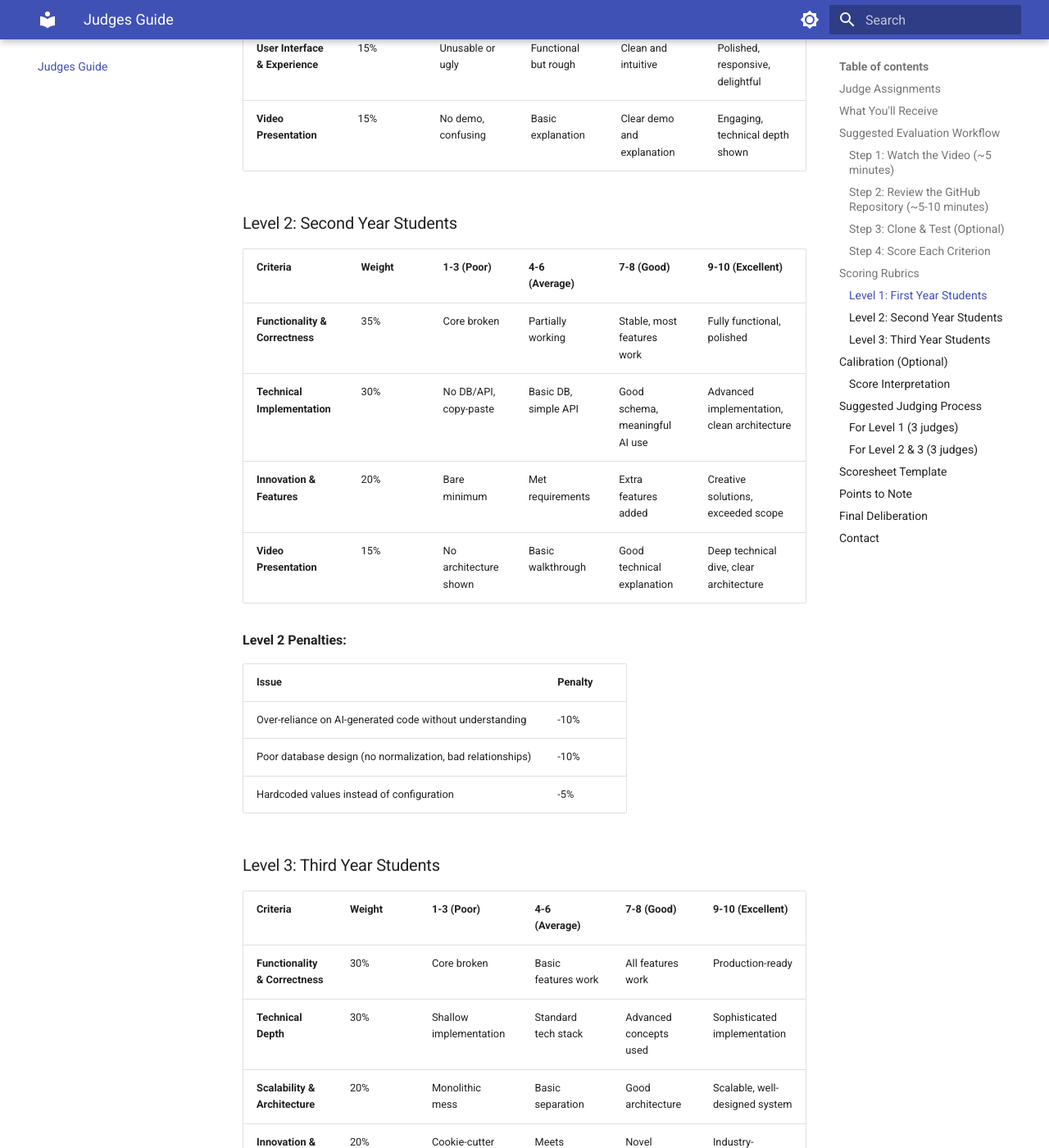
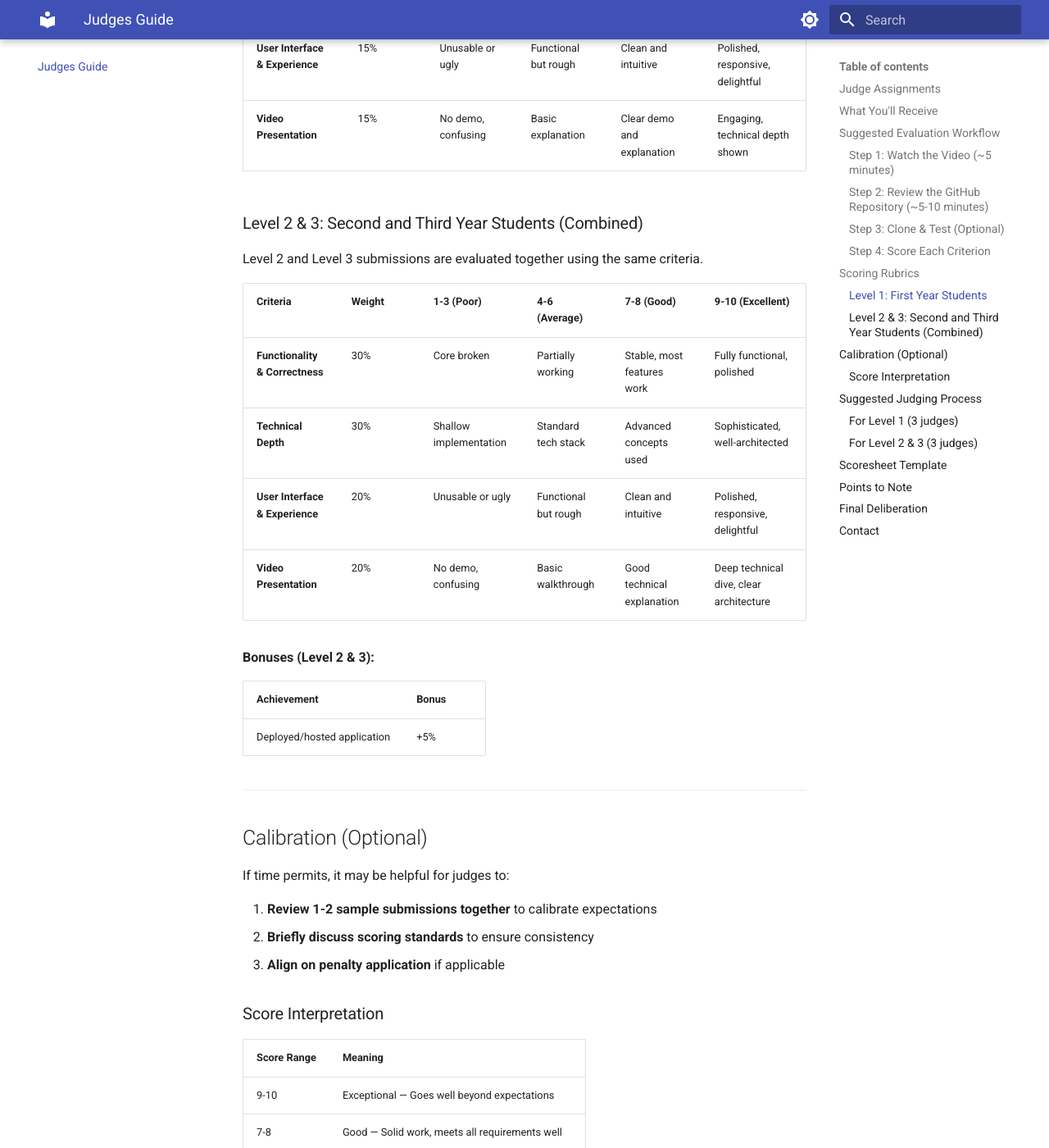
Before and after one commit to fossclub-saiu/ctrl_c_ctrl_v_hackathon, an MkDocs documentation site: the page built from docs/judges-guide.md, in a window 1280 px wide and 1400 px high, scrolled down 2543 px. Shown: the whole window at 82% size. Built offline with MkDocs 1.6.1 and Material for MkDocs 9.7.7, drawn with Linux system fonts in a browser that asks for light colours; some of the changed text lies outside the part shown.

Commit message:
Refactor judges guide formatting for improved readability and consistency

```diff
--- a/docs/judges-guide.md
+++ b/docs/judges-guide.md
@@ -8,9 +8,9 @@
 
 ## Judge Assignments
 
-| Level | Judges | Submissions |
-|-------|--------|-------------|
-| Level 1 | 3 judges | First year student projects |
+| Level       | Judges            | Submissions                            |
+| ----------- | ----------------- | -------------------------------------- |
+| Level 1     | 3 judges          | First year student projects            |
 | Level 2 & 3 | 3 judges (shared) | Second and third year student projects |
 
 ---
@@ -42,13 +42,13 @@
 
 Some areas that may be helpful to review:
 
-| Area | Considerations |
-|------|----------------|
-| **README** | Project explanation, setup instructions, screenshots |
-| **Code Structure** | Organization, meaningful file names |
-| **Code Quality** | Readability, comments, handling of sensitive data |
-| **Commit History** | Development progression over time |
-| **Dependencies** | Proper dependency management (`requirements.txt`, `package.json`, etc.) |
+| Area                     | Considerations                                                              |
+| ------------------------ | --------------------------------------------------------------------------- |
+| **README**         | Project explanation, setup instructions, screenshots                        |
+| **Code Structure** | Organization, meaningful file names                                         |
+| **Code Quality**   | Readability, comments, handling of sensitive data                           |
+| **Commit History** | Development progression over time                                           |
+| **Dependencies**   | Proper dependency management (`requirements.txt`, `package.json`, etc.) |
 
 ### Step 3: Clone & Test (Optional)
 
@@ -72,55 +72,29 @@
 
 ### Level 1: First Year Students
 
-| Criteria | Weight | 1-3 (Poor) | 4-6 (Average) | 7-8 (Good) | 9-10 (Excellent) |
-|----------|--------|------------|---------------|------------|------------------|
-| **Functionality & Correctness** | 40% | Major features broken | Some features work | Most features work | All features work smoothly |
-| **Logic & Code Quality** | 30% | Messy, hard to follow | Basic structure | Clean and readable | Well-organized, good practices |
-| **User Interface & Experience** | 15% | Unusable or ugly | Functional but rough | Clean and intuitive | Polished, responsive, delightful |
-| **Video Presentation** | 15% | No demo, confusing | Basic explanation | Clear demo and explanation | Engaging, technical depth shown |
+| Criteria                              | Weight | 1-3 (Poor)            | 4-6 (Average)        | 7-8 (Good)                 | 9-10 (Excellent)                 |
+| ------------------------------------- | ------ | --------------------- | -------------------- | -------------------------- | -------------------------------- |
+| **Functionality & Correctness** | 40%    | Major features broken | Some features work   | Most features work         | All features work smoothly       |
+| **Logic & Code Quality**        | 30%    | Messy, hard to follow | Basic structure      | Clean and readable         | Well-organized, good practices   |
+| **User Interface & Experience** | 15%    | Unusable or ugly      | Functional but rough | Clean and intuitive        | Polished, responsive, delightful |
+| **Video Presentation**          | 15%    | No demo, confusing    | Basic explanation    | Clear demo and explanation | Engaging, technical depth shown  |
 
-### Level 2: Second Year Students
+### Level 2 & 3: Second and Third Year Students (Combined)
 
-| Criteria | Weight | 1-3 (Poor) | 4-6 (Average) | 7-8 (Good) | 9-10 (Excellent) |
-|----------|--------|------------|---------------|------------|------------------|
-| **Functionality & Correctness** | 35% | Core broken | Partially working | Stable, most features work | Fully functional, polished |
-| **Technical Implementation** | 30% | No DB/API, copy-paste | Basic DB, simple API | Good schema, meaningful AI use | Advanced implementation, clean architecture |
-| **Innovation & Features** | 20% | Bare minimum | Met requirements | Extra features added | Creative solutions, exceeded scope |
-| **Video Presentation** | 15% | No architecture shown | Basic walkthrough | Good technical explanation | Deep technical dive, clear architecture |
+Level 2 and Level 3 submissions are evaluated together using the same criteria.
 
-**Level 2 Penalties:**
+| Criteria                              | Weight | 1-3 (Poor)             | 4-6 (Average)        | 7-8 (Good)                 | 9-10 (Excellent)                        |
+| ------------------------------------- | ------ | ---------------------- | -------------------- | -------------------------- | --------------------------------------- |
+| **Functionality & Correctness** | 30%    | Core broken            | Partially working    | Stable, most features work | Fully functional, polished              |
+| **Technical Depth**             | 30%    | Shallow implementation | Standard tech stack  | Advanced concepts used     | Sophisticated, well-architected         |
+| **User Interface & Experience** | 20%    | Unusable or ugly       | Functional but rough | Clean and intuitive        | Polished, responsive, delightful        |
+| **Video Presentation**          | 20%    | No demo, confusing     | Basic walkthrough    | Good technical explanation | Deep technical dive, clear architecture |
 
-| Issue | Penalty |
-|-------|---------|
-| Over-reliance on AI-generated code without understanding | -10% |
-| Poor database design (no normalization, bad relationships) | -10% |
-| Hardcoded values instead of configuration | -5% |
+**Bonuses (Level 2 & 3):**
 
-### Level 3: Third Year Students
-
-| Criteria | Weight | 1-3 (Poor) | 4-6 (Average) | 7-8 (Good) | 9-10 (Excellent) |
-|----------|--------|------------|---------------|------------|------------------|
-| **Functionality & Correctness** | 30% | Core broken | Basic features work | All features work | Production-ready |
-| **Technical Depth** | 30% | Shallow implementation | Standard tech stack | Advanced concepts used | Sophisticated implementation |
-| **Scalability & Architecture** | 20% | Monolithic mess | Basic separation | Good architecture | Scalable, well-designed system |
-| **Innovation & Impact** | 20% | Cookie-cutter solution | Meets requirements | Novel approaches | Industry-applicable, innovative |
-
-**Level 3 Bonuses:**
-
-| Achievement | Bonus |
-|-------------|-------|
-| Deployed/hosted application | +5% |
-| Comprehensive test coverage | +5% |
-| API documentation (Swagger/Postman) | +3% |
-| CI/CD pipeline | +3% |
-| Exceptional UI/UX | +5% |
-
-**Level 3 Penalties:**
-
-| Issue | Penalty |
-|-------|---------|
-| No error handling | -10% |
-| Hardcoded credentials | -10% |
+| Achievement                 | Bonus |
+| --------------------------- | ----- |
+| Deployed/hosted application | +5%   |
 
 ---
 
@@ -134,13 +108,13 @@
 
 ### Score Interpretation
 
-| Score Range | Meaning |
-|-------------|---------|
-| 9-10 | Exceptional — Goes well beyond expectations |
-| 7-8 | Good — Solid work, meets all requirements well |
-| 5-6 | Average — Works but has notable gaps |
-| 3-4 | Below Average — Major issues or incomplete |
-| 1-2 | Poor — Barely functional or missing core features |
+| Score Range | Meaning                                            |
+| ----------- | -------------------------------------------------- |
+| 9-10        | Exceptional — Goes well beyond expectations       |
+| 7-8         | Good — Solid work, meets all requirements well    |
+| 5-6         | Average — Works but has notable gaps              |
+| 3-4         | Below Average — Major issues or incomplete        |
+| 1-2         | Poor — Barely functional or missing core features |
 
 ---
 
@@ -170,33 +144,23 @@
 
 For each submission, record:
 
-| Field | Entry |
-|-------|-------|
-| Team Name | |
-| Level | |
-| GitHub Link | |
-| Video Link | |
-| Criterion 1 Score | /10 |
-| Criterion 2 Score | /10 |
-| Criterion 3 Score | /10 |
-| Criterion 4 Score | /10 |
-| Bonuses Applied | |
-| Penalties Applied | |
-| **Weighted Total** | /100 |
-| Comments | |
-| Feedback/Advice for Team | |
+| Field                    | Entry |
+| ------------------------ | ----- |
+| Team Name                |       |
+| Level                    |       |
+| GitHub Link              |       |
+| Video Link               |       |
+| Criterion 1 Score        | /10   |
+| Criterion 2 Score        | /10   |
+| Criterion 3 Score        | /10   |
+| Criterion 4 Score        | /10   |
+| **Weighted Total** | /100  |
+| Comments                 |       |
+| Feedback/Advice for Team |       |
 
 ---
 
 ## Points to Note
-
-!!! danger "Disqualification Criteria"
-    The following result in automatic disqualification per hackathon rules:
-
-    - Plagiarized code (copied from other teams)
-    - Submission after deadline
-    - No video or inaccessible video
-    - Repository is private/inaccessible
 
 !!! warning "Areas of Concern"
     These may warrant closer examination:
```
